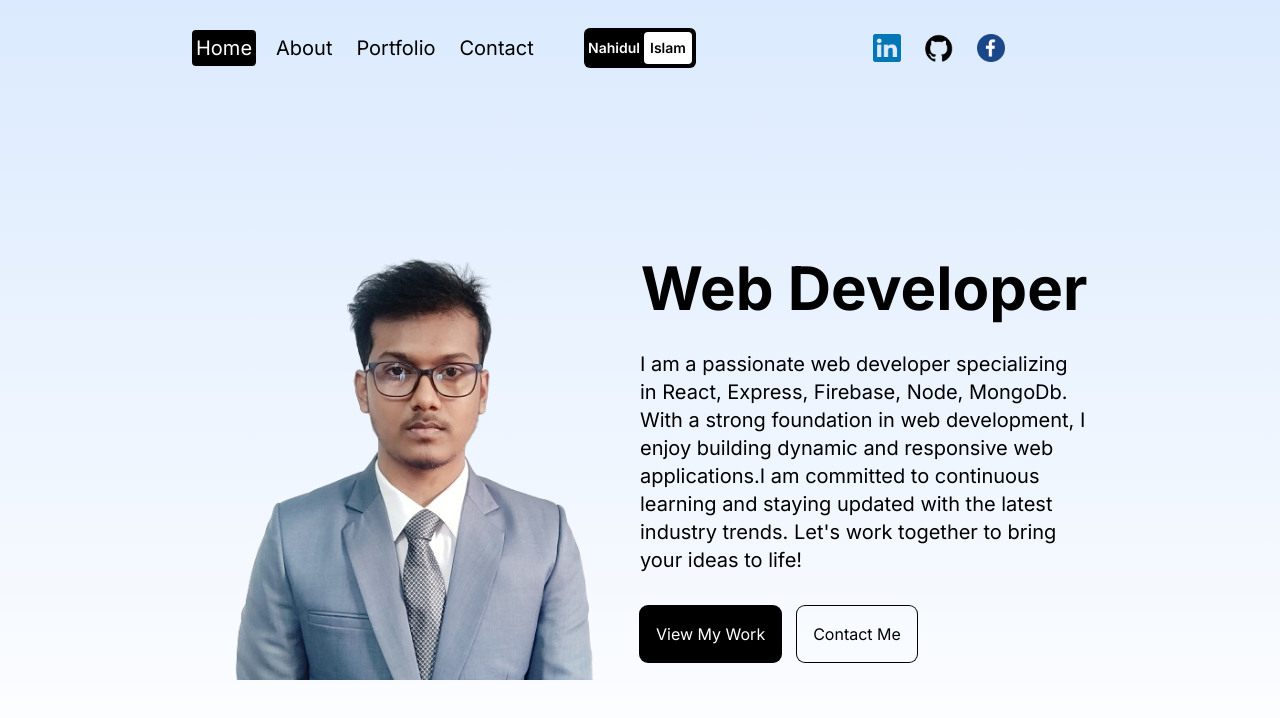
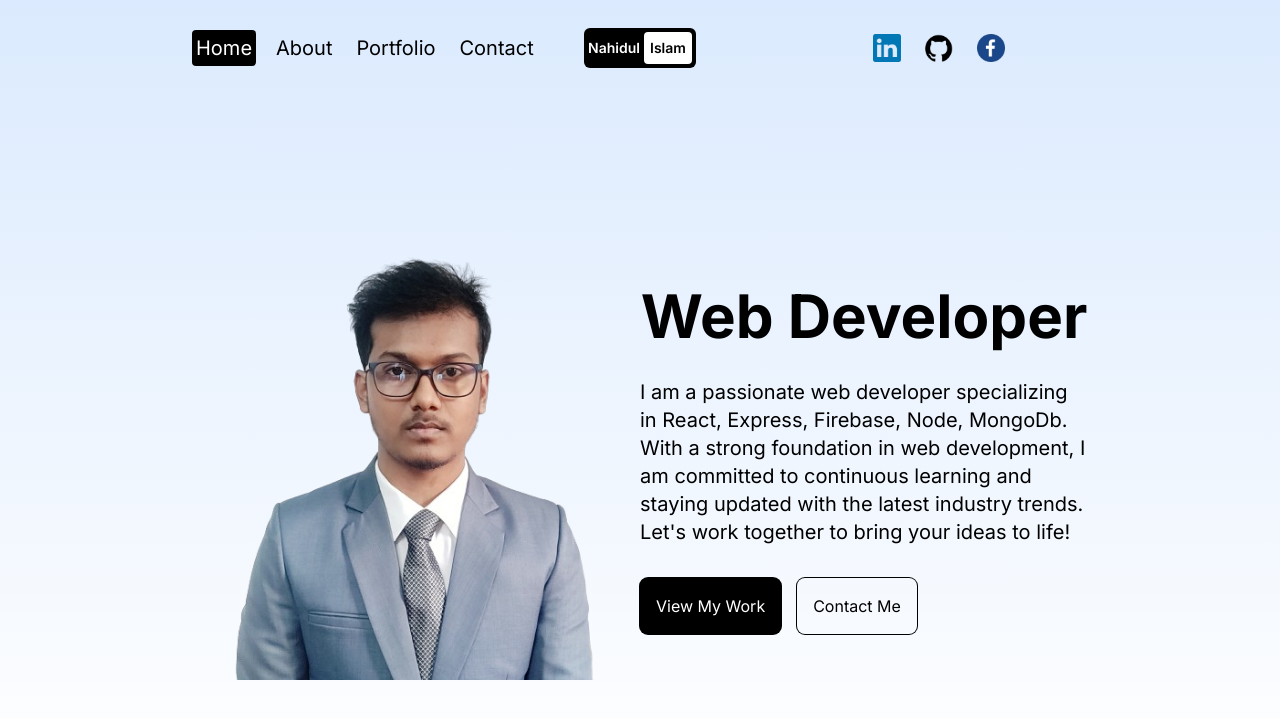
Before and after one commit to nhwnahid007/personal-portfolio, a Next.js app: page / in a window 1280 px wide. Shown: the top 718 px of the page. Built offline with nearby package versions, Linux system fonts and the light colour scheme.

Commit message:
Homepage description adjustment

```diff
--- a/src/app/page.jsx
+++ b/src/app/page.jsx
@@ -25,7 +25,7 @@ const Homepage = () => {
           </h1>
           {/* DESC */}
           <p className="text-sm md:text-xl">
-          I am a passionate web developer specializing in React, Express, Firebase, Node, MongoDb. With a strong foundation in web development, I enjoy building dynamic and responsive web applications.I am committed to continuous learning and staying updated with the latest industry trends. Let&apos;s work together to bring your ideas to life!
+          I am a passionate web developer specializing in React, Express, Firebase, Node, MongoDb. With a strong foundation in web development, I am committed to continuous learning and staying updated with the latest industry trends. Let&apos;s work together to bring your ideas to life!
           </p>
           {/* BUTTONS */}
           <div className="w-full flex gap-4">
```
